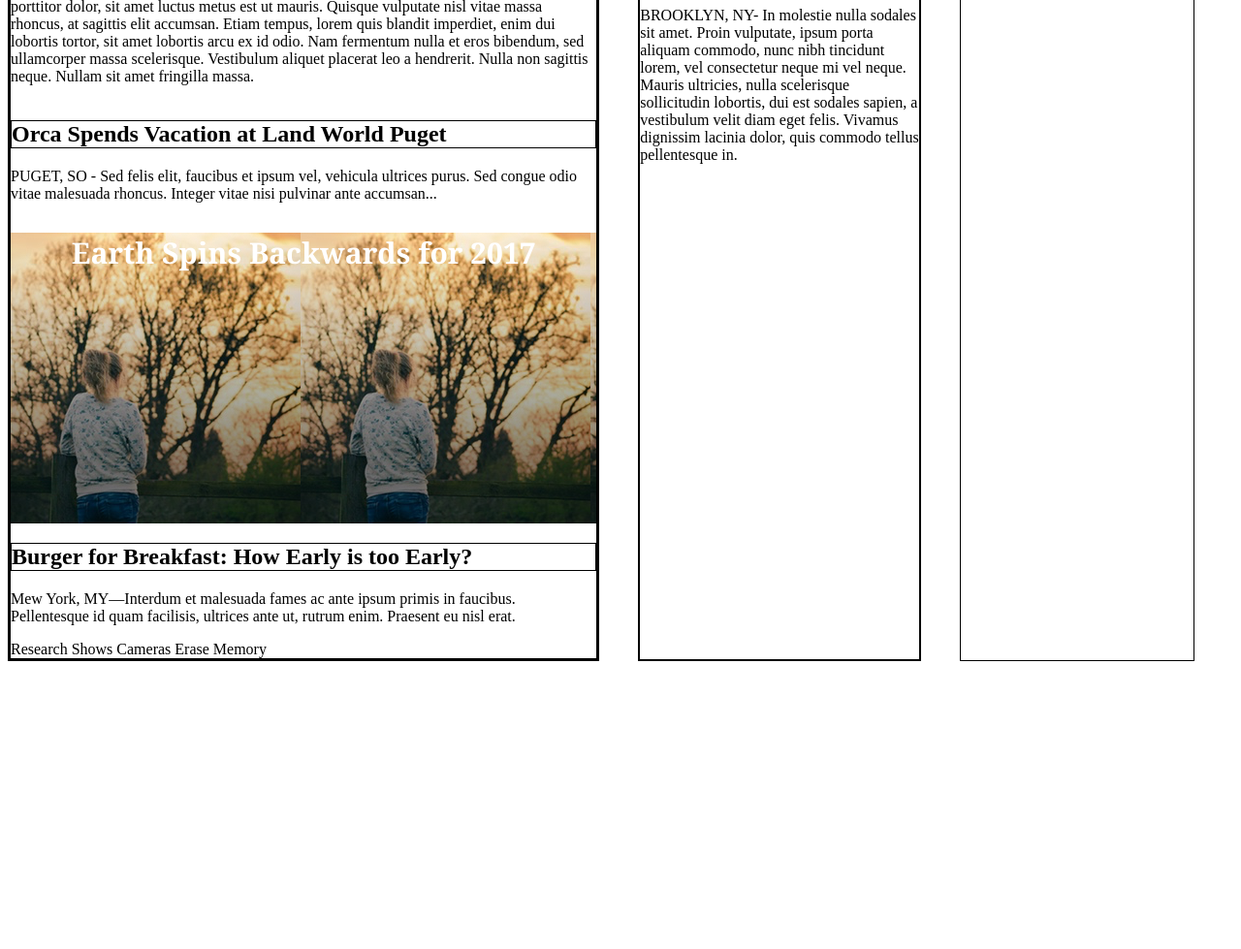
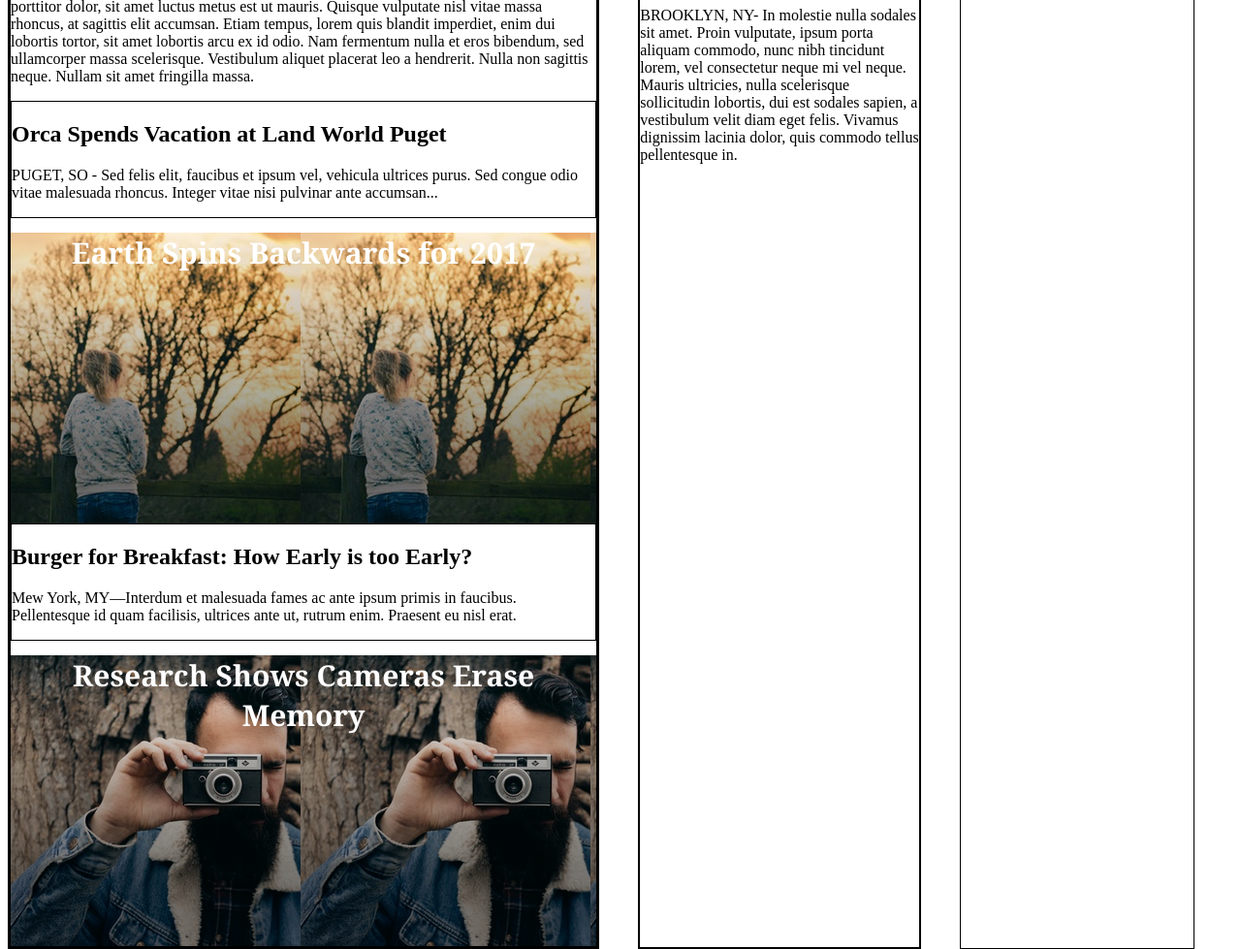
Before and after one commit to cookiesNcrea/Times, a plain HTML site: page Index.html in a window 1280 px wide. Shown: the part 561-1540 px from the top of the page at 97% size. Before the commit the page ends 1251 px from the top, so only its background shows below. Drawn offline with Linux system fonts and the light colour scheme.

Commit message:
added all images fixed html an css for column 1

```diff
--- a/Index.html
+++ b/Index.html
@@ -43,7 +43,7 @@
     <h2>Burger for Breakfast: How Early is too Early?</h2>
       <p>Mew York, MY—Interdum et malesuada fames ac ante ipsum primis in faucibus. Pellentesque id quam facilisis, ultrices ante ut, rutrum enim. Praesent eu nisl erat.</p>
     </div>
-    <div class="Camera">
+    <div class="camera">
     <span>Research Shows Cameras Erase Memory</span>
   </div>
   </div>
--- a/Resources/css/style.css
+++ b/Resources/css/style.css
@@ -61,10 +61,13 @@ span a{
   margin-right: 40px;
 }
 
-.large h2 {
-  border:  1px solid black;
+.orca{
+  border: 1px solid black;
 }
 
+.burger{
+  border: 1px solid black;
+}
 /* Main Story */
 
 .main-story span{
@@ -88,14 +91,32 @@ span a{
   margin-top: 15px;
   text-align: center;
   font-family: georgia;
-}
-
-.earth-spin span{
   font-size: 30px;
   color: white;
   font-weight: bold;
 }
 
+.earth-spin span{
+
+}
+
+/* Camera Story */
+
+.large .camera{
+  background-image: url(../../Resources/images/img-camera.png);
+  height: 300px;
+  margin-top: 15px;
+  text-align: center;
+  font-family: georgia;
+  font-size: 30px;
+  color: white;
+  font-weight: bold;
+}
+
+.camera span{
+
+
+}
 /* Medium Column */
 
 .column .medium{
```
